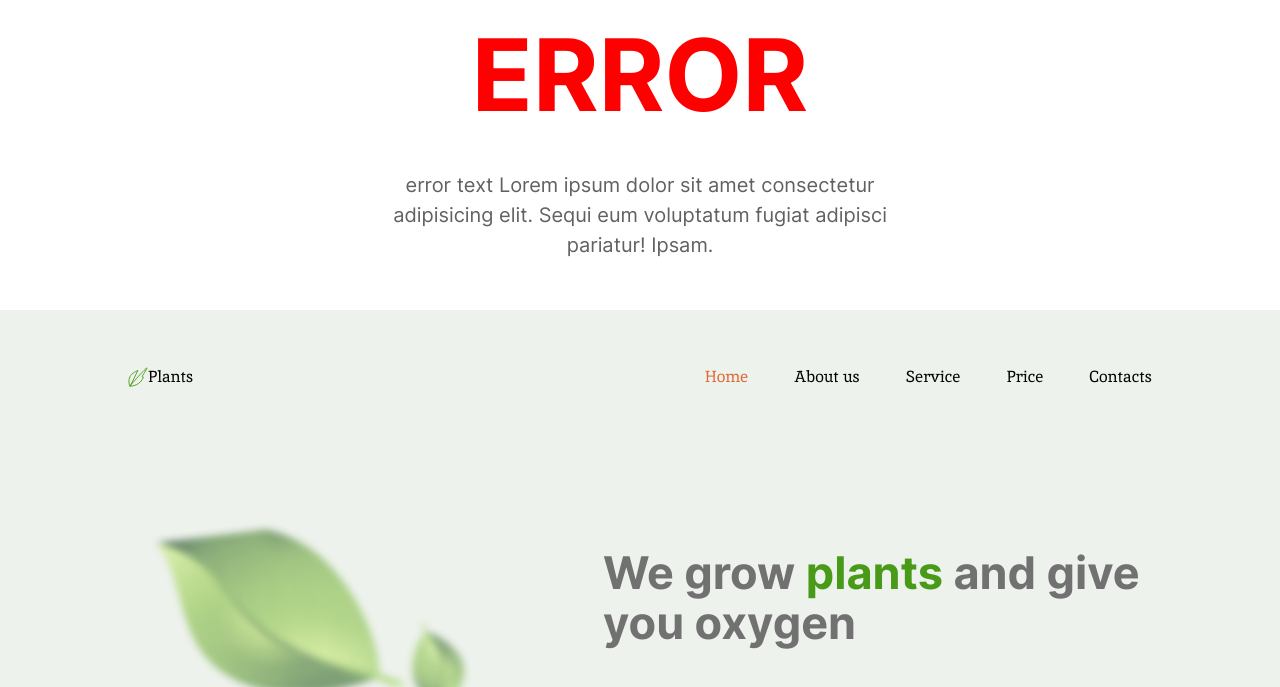
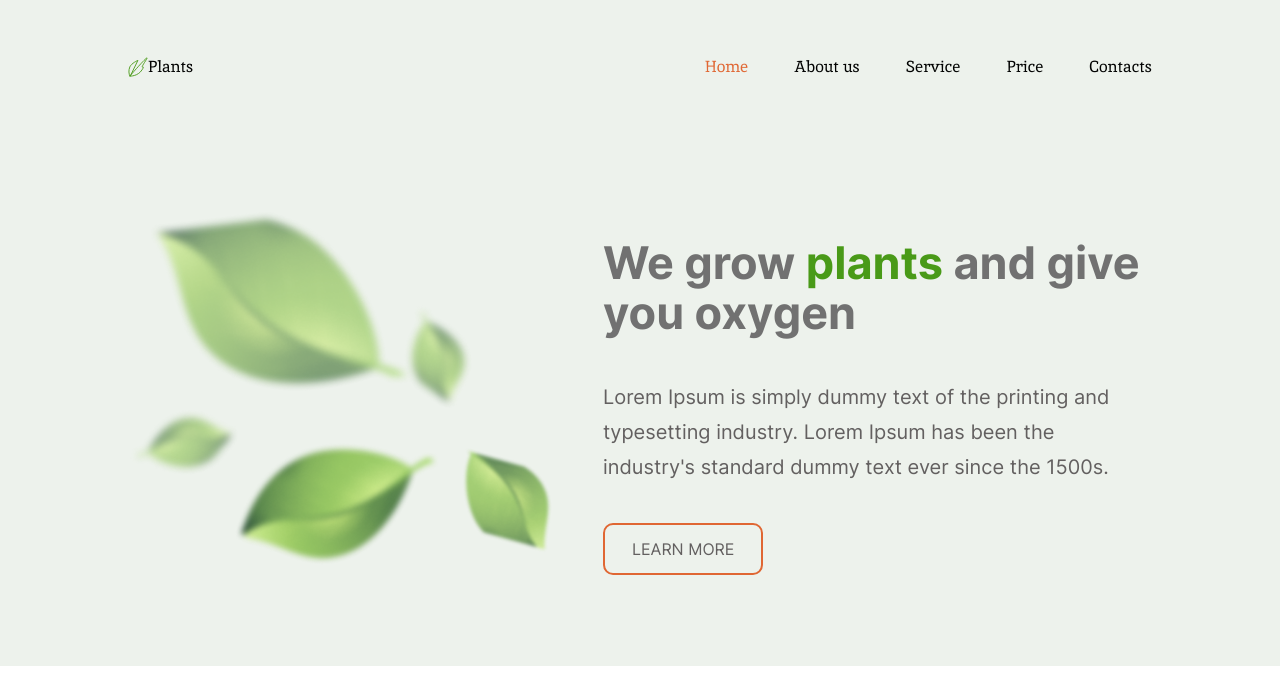
Before and after one commit to Andreizayaz/plants, a website built with webpack: page public/index.html in a window 1280 px wide. Shown: the top 687 px of the page. Built offline with nearby package versions, Linux system fonts and the light colour scheme.

Commit message:
Revert "Merge pull request #2 from Andreizayaz/test"
This reverts commit 98f0261d7402837c480c1731210436f0380aa5a5, reversing
changes made to 74926a466758fce58cafd3f1ab2840a52186ed4d.

```diff
--- a/public/index.html
+++ b/public/index.html
@@ -6,13 +6,6 @@
     <title>Plants</title>
   </head>
   <body>
-    <div class="error">
-      <h1>error</h1>
-      <p>
-        error text Lorem ipsum dolor sit amet consectetur adipisicing elit.
-        Sequi eum voluptatum fugiat adipisci pariatur! Ipsam.
-      </p>
-    </div>
     <div class="header">
       <div class="container header__container">
         <div id="logo" class="logo"></div>
--- a/src/scss/components/_error.scss
+++ /dev/null
@@ -1,14 +0,0 @@
-.error {
-  margin: auto;
-  margin-bottom: 50px;
-  width: 500px;
-  text-align: center;
-
-  h1 {
-    margin-bottom: 20px;
-    color: red;
-    font-size: 100px;
-    text-transform: uppercase;
-    line-height: 150px;
-  }
-}
--- a/src/scss/main.scss
+++ b/src/scss/main.scss
@@ -5,4 +5,3 @@
 @import "./components/welcome";
 @import "./components/about";
 @import "./components/services";
-@import "./components/error";
```
